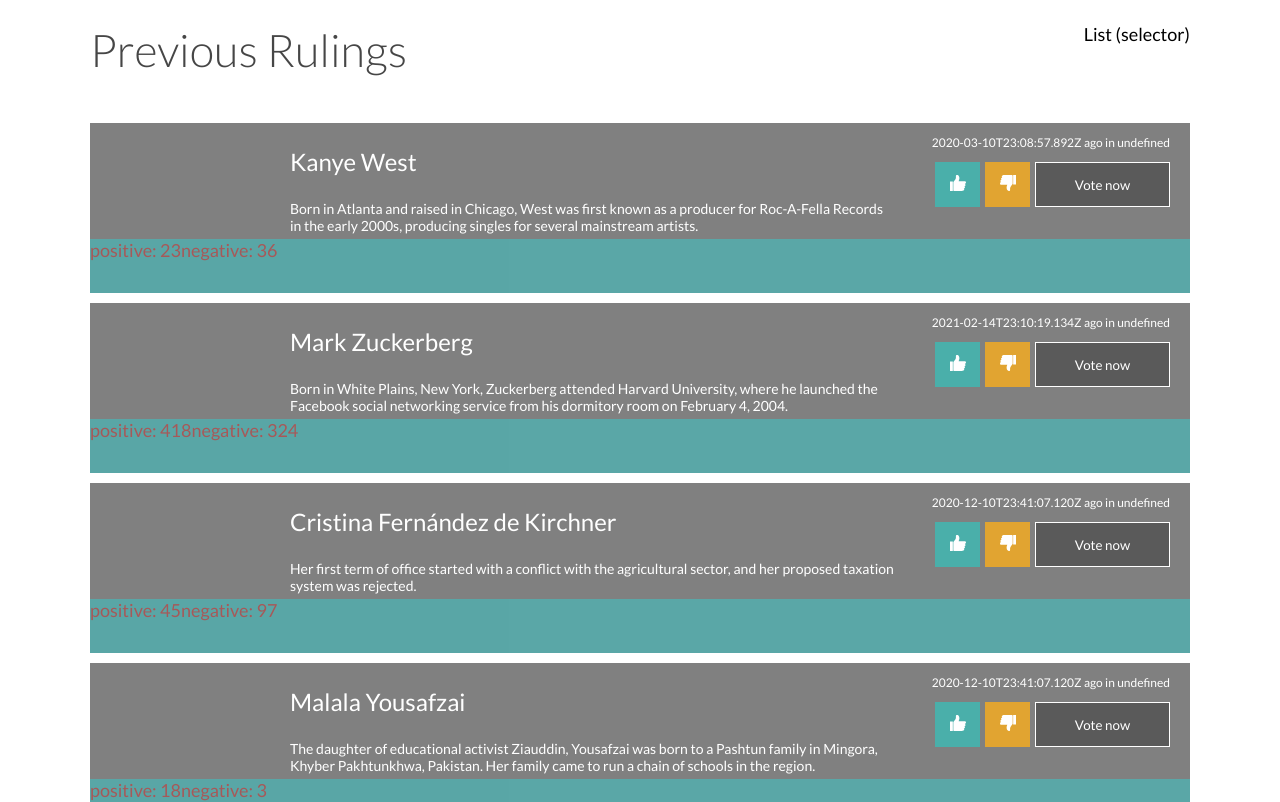
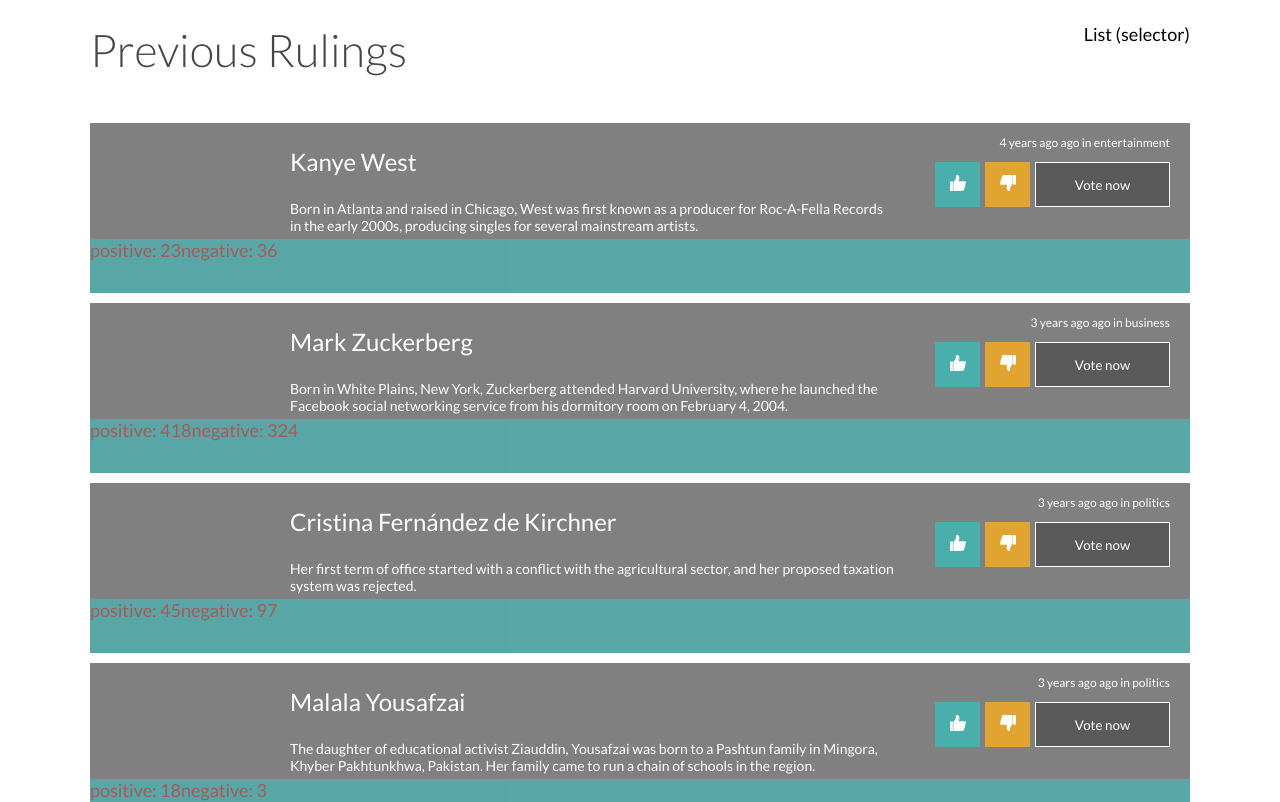
Before and after one commit to gustavoeffting/rule-of-thumb, a Vue app: page / in a window 1280 px wide. Shown: the part 840-1642 px from the top of the page. Built offline with nearby package versions, Linux system fonts and the light colour scheme.

Commit message:
implement date parsing with Luxon

```diff
--- a/package.json
+++ b/package.json
@@ -9,6 +9,7 @@
     "preview": "vite preview"
   },
   "dependencies": {
+    "luxon": "^3.4.4",
     "pinia": "^2.1.7",
     "vue": "^3.4.21"
   },
--- a/src/components/RulingDetails.vue
+++ b/src/components/RulingDetails.vue
@@ -6,7 +6,7 @@
         <p class="ruling-description">{{ props.ruling.description }}</p>
       </div>
       <div class="ruling-info-buttons">
-        <p class="ruling-date">{{ hasVoted ? 'Thank you for your vote!' : `${props.ruling.lastUpdated} ago in ${category}` }}</p>
+        <p class="ruling-date">{{ hasVoted ? 'Thank you for your vote!' : `${lastUpdated} ago in ${props.ruling.category}` }}</p>
         <div class="button-options">
           <div v-if="!hasVoted">
             <button class="icon-button btn-option" :class="{ 'btn-vote-selected': vote === true }" @click="vote = true" aria-label="thumbs up">
@@ -33,7 +33,9 @@
 import ThumbsUp from '../assets/img/thumbs-up.svg?component';
 import ThumbsDown from '../assets/img/thumbs-down.svg?component';
 
-import { ref } from 'vue';
+import { DateTime } from 'luxon';
+
+import { ref, computed } from 'vue';
 import { useDataStore } from '../stores/dataStore';
 
 const dataStore = useDataStore();
@@ -52,6 +54,8 @@
     hasVoted.value = true;
   }
 }
+
+const lastUpdated = computed(() => DateTime.fromISO(props.ruling.lastUpdated).setLocale('en').toRelative());
 </script>
 <style scoped>
 .ruling-details {
--- a/src/stores/dataStore.js
+++ b/src/stores/dataStore.js
@@ -1,5 +1,6 @@
 import { defineStore } from "pinia";
 import { data } from '../assets/data.json';
+import { DateTime } from "luxon";
 
 export const useDataStore = defineStore({
   id: "data",
@@ -8,7 +9,6 @@
   }),
   actions: {
     updateVoting(name, vote) {
-      // TODO: update lastUpdated
       const index = this.data.findIndex((item) => item.name === name);
 
       if (vote === true) {
@@ -17,6 +17,7 @@
         this.data[index].votes.negative++;
       }
 
+      this.data[index].lastUpdated = DateTime.now().toISO();
       localStorage.setItem("data", JSON.stringify(this.data));
     },
   }
```
Also changed, not shown: 1 other file (tests, documents, lock files or other folders).
